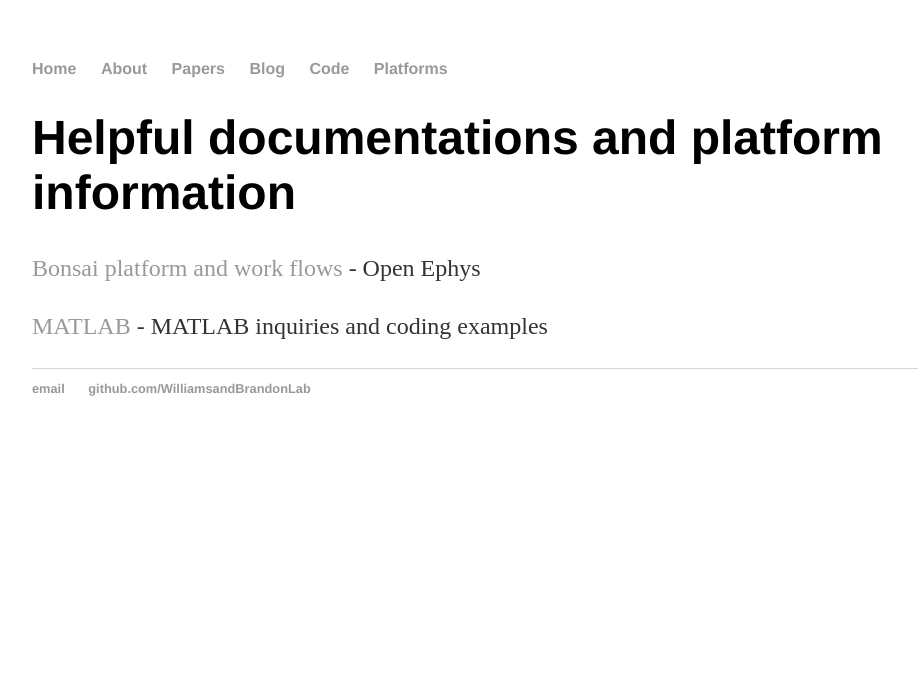
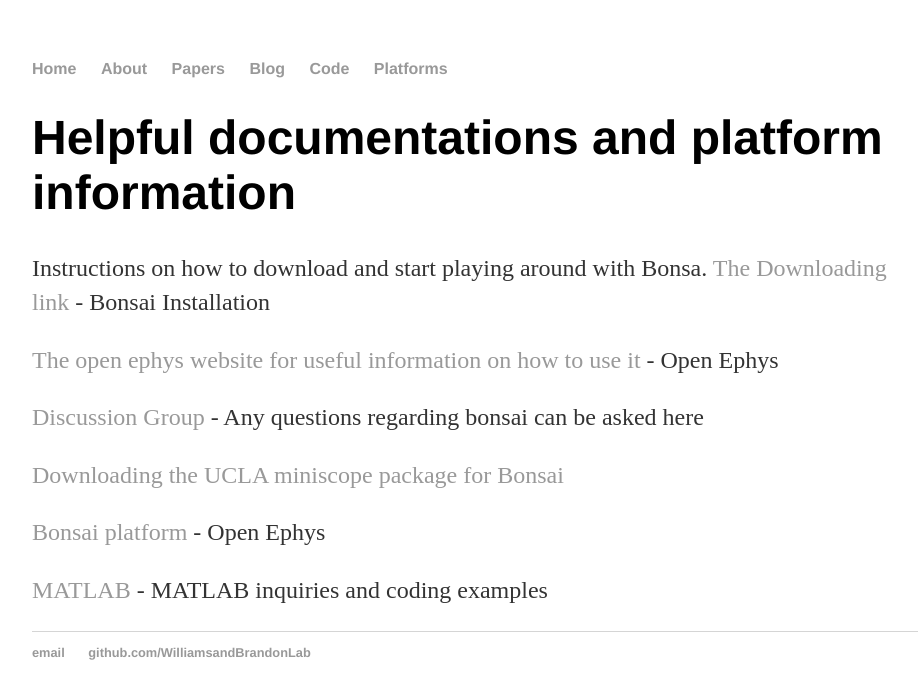
Before and after one commit to WilliamsandBrandanLab/WilliamsandBrandanLab.github.io, a Jekyll site: the page built from documentation/index.md, in a window 1280 px wide. Shown: the top 699 px of the page, without its empty margins (160-1078 px from the left). Built offline with Jekyll 4.4.1, drawn with Linux system fonts in a browser that asks for light colours; our own code applies the rules of GitHub Pages for plain Markdown files.

Commit message:
Update index.md

```diff
--- a/documentation/index.md
+++ b/documentation/index.md
@@ -1,5 +1,13 @@
 # Helpful documentations and platform information
+Instructions on how to download and start playing around with Bonsa.
+[The Downloading link](https://bonsai-rx.org//docs/installation/) - Bonsai Installation
 
-[Bonsai platform and work flows](http://www.open-ephys.org/bonsai/) - Open Ephys
+[The open ephys website for useful information on how to use it](http://www.open-ephys.org/bonsai/) - Open Ephys
+
+[Discussion Group](https://groups.google.com/forum/#!forum/bonsai-users) - Any questions regarding bonsai can be asked here
+
+[Downloading the UCLA miniscope package for Bonsai](https://github.com/jonnew/Bonsai.Miniscope )
+
+[Bonsai platform](http://www.open-ephys.org/bonsai/) - Open Ephys
 
 [MATLAB](https://www.mathworks.com/matlabcentral/answers/index) - MATLAB inquiries and coding examples
```
